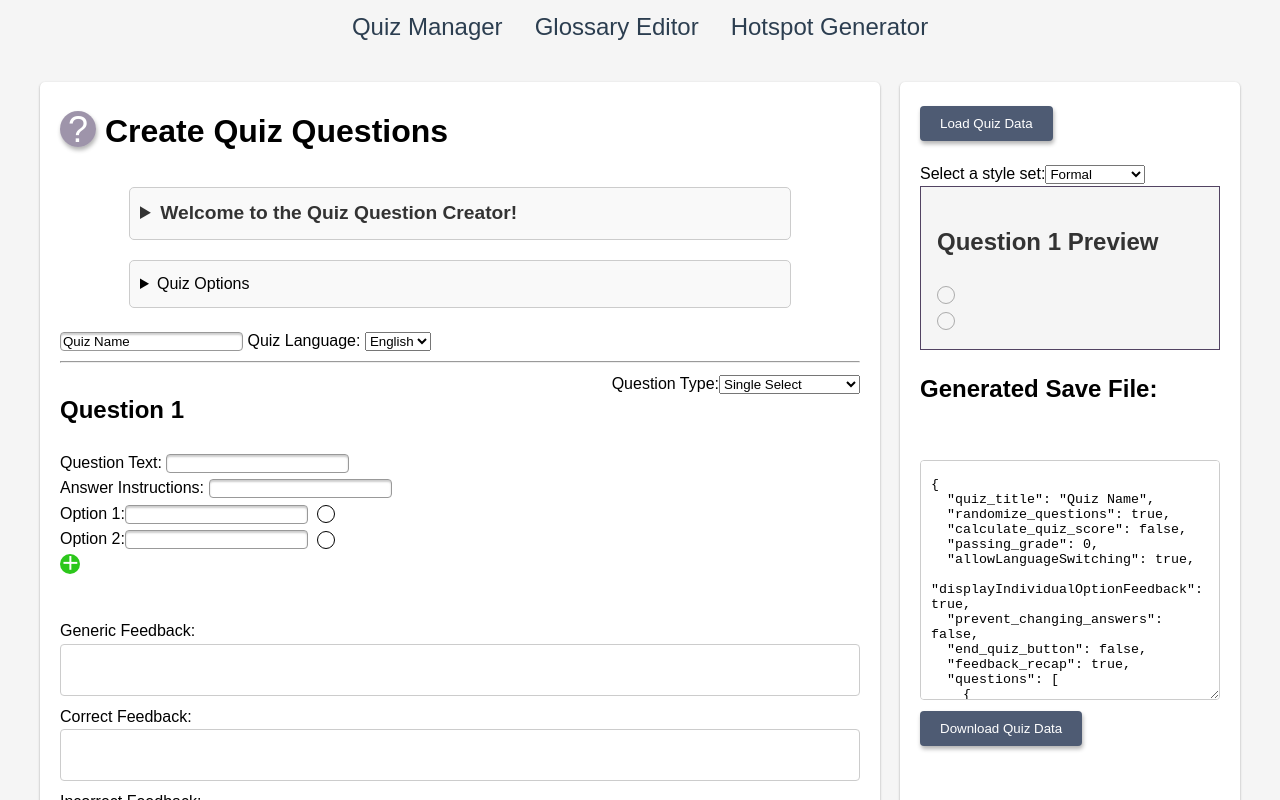
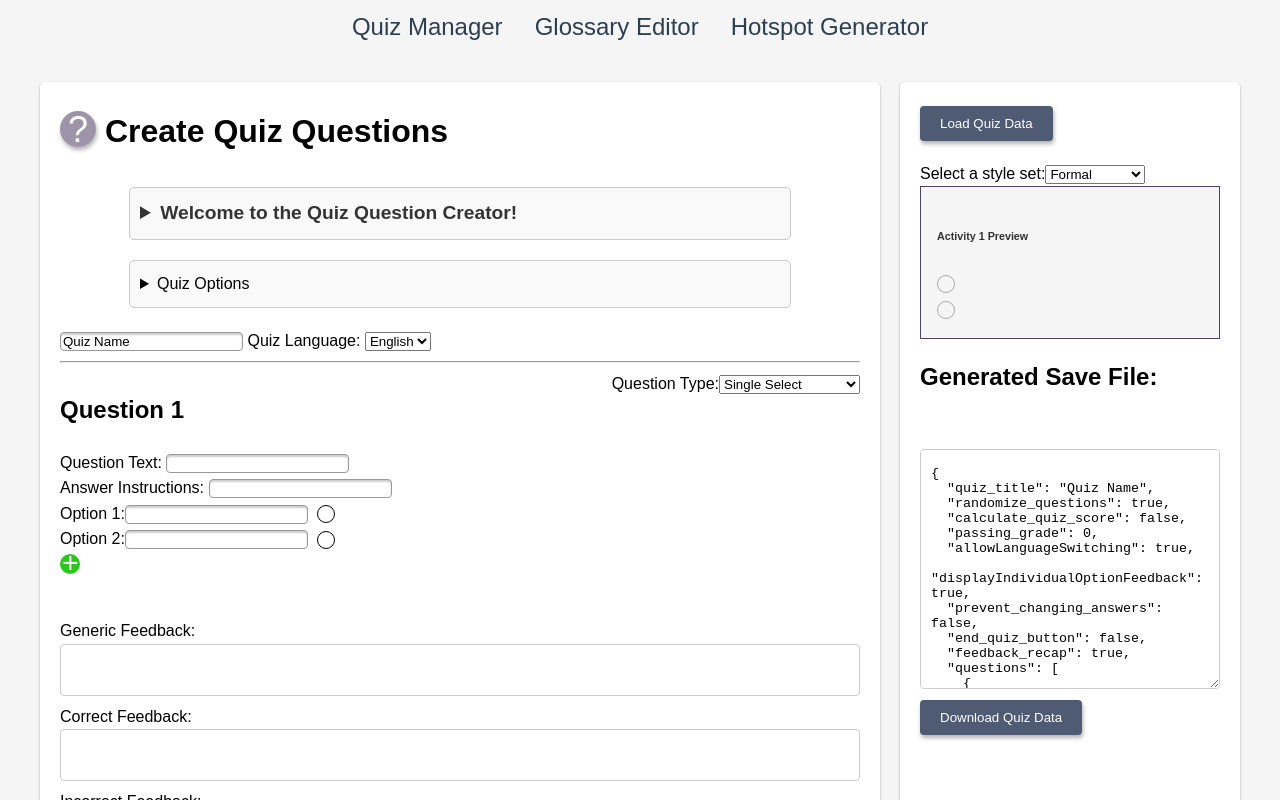
Before and after one commit to CSPS-RIW/QuizGen-Creator, a Vue app: page /quiz-manager in a window 1280 px wide. Both pictures are taken after a click on the button "Add Question". Shown: the top 800 px of the page. Built offline with nearby package versions, Linux system fonts and the light colour scheme.

Commit message:
Enabled simple reveal questions

```diff
--- a/src/components/Question.vue
+++ b/src/components/Question.vue
@@ -105,12 +105,16 @@
     <!-- Simple Reveal -->
     <div v-else-if="dataQuestion.question_type === 'simple-reveal'">
       <div>
+        <label for="question-text">Page Header: </label>
+        <input type="text" v-model="dataQuestion.question_text" />
+      </div>
+      <div>
         <label for="question-instructions">Instructions: </label>
         <input type="text" v-model="dataQuestion.instructions" />
       </div>
       <div>
-        <label for="question-text">Content of the first page</label>
-        <textarea type="text" v-model="dataQuestion.question_text" ></textarea>
+        <label for="hidden-content">Content of the first page: </label>
+        <textarea v-model="dataQuestion.first_content"></textarea>
       </div>
 
       <div>
--- a/src/components/QuestionPreview.vue
+++ b/src/components/QuestionPreview.vue
@@ -1,7 +1,7 @@
 <template>
   <div class="preview">
     <div :class="[styleClass, 'question-preview']">
-      <h2>Question {{ index + 1 }} Preview</h2>
+      <h6>Activity {{ index + 1 }} Preview</h6>
       <div>{{ question.instructions }}</div>
       <div v-if="question.question_type === 'single-select'">
         <p>{{ question.question_text }}</p>
--- a/src/components/QuizManager.vue
+++ b/src/components/QuizManager.vue
@@ -377,6 +377,8 @@ export default {
               : undefined;
           const shapes =
             question.question_type === "hotspot" ? question.shapes : undefined;
+            const first_content = question.question_type === "simple-reveal" ? question.first_content : undefined;
+            const hidden_content = question.question_type === "simple-reveal" ? question.hidden_content : undefined;
 
           return generateQuestionObject({
             question_type,
@@ -387,6 +389,8 @@ export default {
             gradedQuiz,
             personalityQuiz,
             shapes,
+            hidden_content,
+            first_content,
           });
         }),
       };
```
